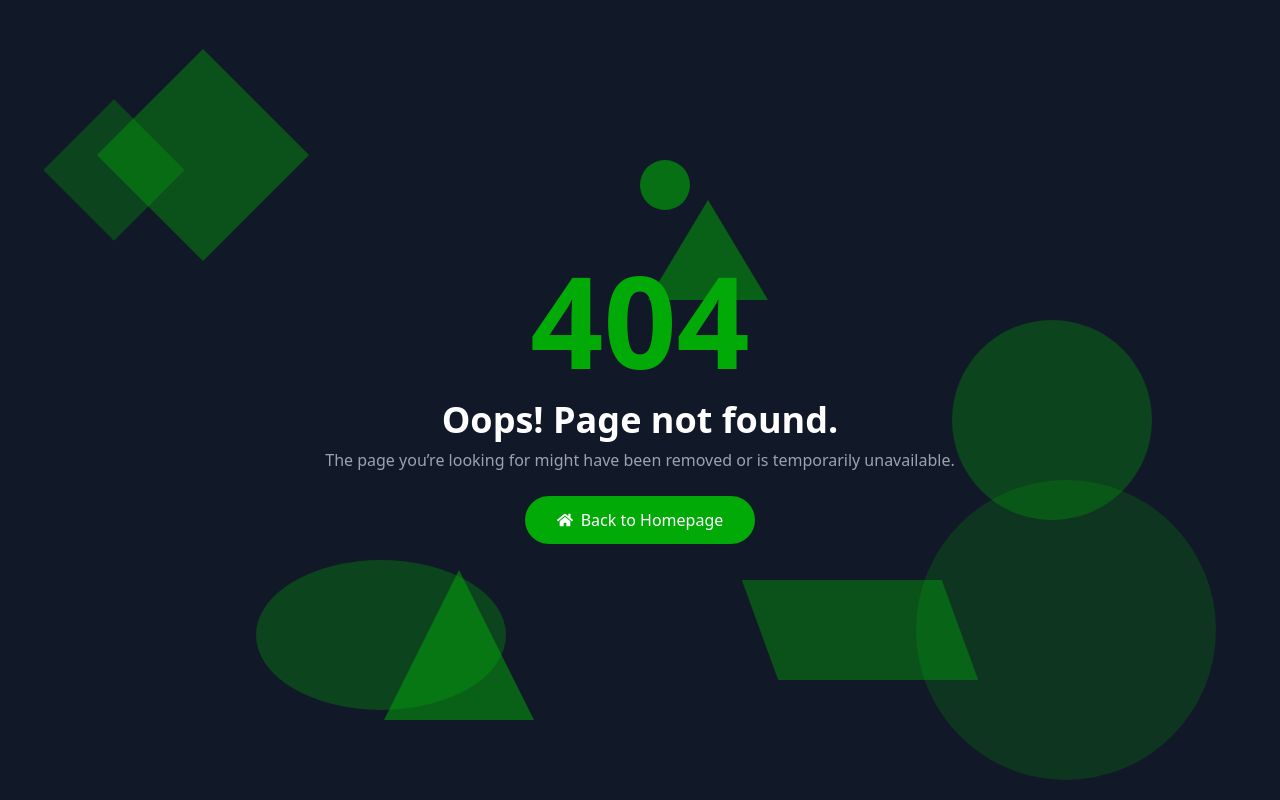
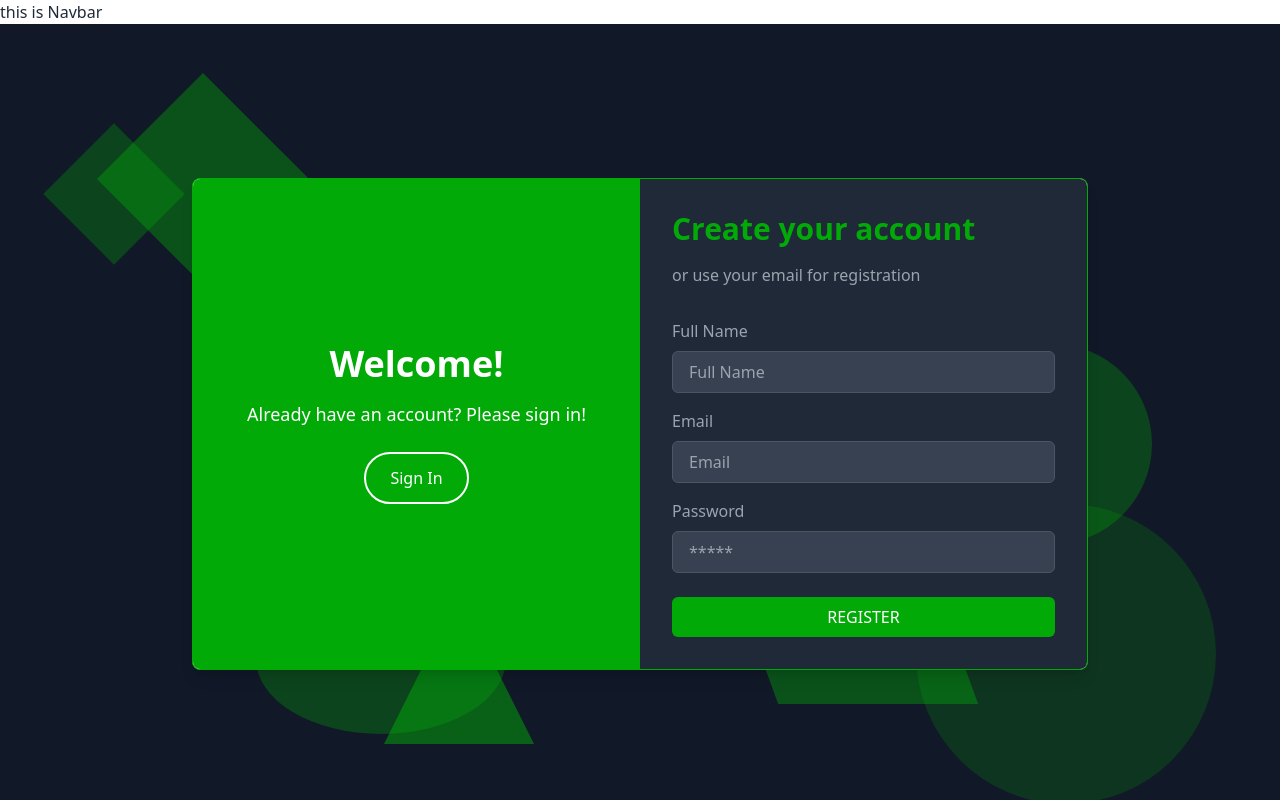
Before and after one commit to ferdousdevloper/global-news, a React (Create React App) app: page /register in a window 1280 px wide. Before the commit this address had no page. Shown: the top 800 px of the page. Built offline with nearby package versions, Linux system fonts and the light colour scheme.

Commit message:
register page updated

```diff
--- a/src/Components/Home/NewsSection.tsx
+++ b/src/Components/Home/NewsSection.tsx
@@ -24,9 +24,9 @@ const NewsSection: React.FC = () => {
 
   return (
     <div className="container mx-auto my-10" style={{ width: '85%' }}>
-      <div className="flex flex-col lg:flex-row gap-6">
+      <div className="flex flex-col lg:flex-row gap-5">
         {/* Left side: 75% width, all news */}
-        <div className="lg:w-9/12 w-full">
+        <div className="lg:w-9/12 w-full bg-slate-900 p-5 rounded-xl">
         <h2 className="text-3xl font-bold mb-4">All News</h2>
           <div className="grid grid-cols-1 sm:grid-cols-2 gap-6">
             {allNews.map((item) => (
@@ -44,7 +44,7 @@ const NewsSection: React.FC = () => {
         </div>
 
         {/* Right side: 25% width, latest news */}
-        <div className="lg:w-3/12 w-full">
+        <div className="lg:w-3/12 w-full bg-slate-900 p-5 rounded-xl">
           <h2 className="text-2xl font-bold mb-4">Latest News</h2>
           <div className="space-y-6">
             {latestNews.map((item) => (
--- /dev/null
+++ b/src/Pages/RegisterPage.jsx
@@ -0,0 +1,92 @@
+import React from "react";
+import "./SignInPage.css"; // You can use the same CSS for shapes
+import { Link } from "react-router-dom";
+
+const RegisterPage = () => {
+  return (
+    <div className="relative min-h-screen flex items-center justify-center bg-gray-900 overflow-hidden font-montserrat">
+      {/* Register Container */}
+      <div className="relative flex  w-full max-w-4xl bg-white rounded-lg shadow-lg overflow-hidden z-10 border border-[#02AA08]">
+        {/* Left Side - Sign In */}
+        <div className="w-1/2 bg-[#02AA08] p-8 flex flex-col justify-center items-center">
+          <h2 className="text-white text-4xl font-bold">Welcome!</h2>
+          <p className="text-white mt-4 text-lg">
+            Already have an account? Please sign in!
+          </p>
+          <button className="mt-6 px-6 py-3 border-2 border-white text-white rounded-full hover:bg-white hover:text-[#02AA08] transition">
+            <Link to="/login">Sign In</Link>
+          </button>
+        </div>
+
+        {/* Right Side - Register */}
+        <div className="w-1/2 bg-gray-800 p-8 flex flex-col justify-center">
+          <h2 className="text-[#02AA08] text-3xl font-bold mb-4">
+            Create your account
+          </h2>
+          <p className="text-gray-400 mb-8">
+            or use your email for registration
+          </p>
+
+          {/* Name Input */}
+          <div className="mb-4">
+            <label className="block text-gray-400" htmlFor="name">
+              Full Name
+            </label>
+            <input
+              id="name"
+              type="text"
+              placeholder="Full Name"
+              className="w-full px-4 py-2 mt-2 bg-gray-700 text-white border border-gray-600 rounded-md focus:outline-none focus:ring-2 focus:ring-[#02AA08]"
+            />
+          </div>
+
+          {/* Email Input */}
+          <div className="mb-4">
+            <label className="block text-gray-400" htmlFor="email">
+              Email
+            </label>
+            <input
+              id="email"
+              type="email"
+              placeholder="Email"
+              className="w-full px-4 py-2 mt-2 bg-gray-700 text-white border border-gray-600 rounded-md focus:outline-none focus:ring-2 focus:ring-[#02AA08]"
+            />
+          </div>
+
+          {/* Password Input */}
+          <div className="mb-6">
+            <label className="block text-gray-400" htmlFor="password">
+              Password
+            </label>
+            <input
+              id="password"
+              type="password"
+              placeholder="*****"
+              className="w-full px-4 py-2 mt-2 bg-gray-700 text-white border border-gray-600 rounded-md focus:outline-none focus:ring-2 focus:ring-[#02AA08]"
+            />
+          </div>
+
+          {/* Register Button */}
+          <button className="w-full py-2 bg-[#02AA08] text-white rounded-md hover:bg-green-400 transition">
+            REGISTER
+          </button>
+        </div>
+      </div>
+
+      {/* Background Shapes */}
+      <div className="absolute inset-0 z-0">
+        <div className="bg-rectangle"></div>
+        <div className="bg-ellipse"></div>
+        <div className="bg-polygon"></div>
+        <div className="bg-circle-small"></div>
+        <div className="bg-circle-large"></div>
+        <div className="bg-triangle"></div>
+        <div className="bg-diamond"></div>
+        <div className="bg-parallelogram"></div>
+        <div className="bg-oval"></div>
+      </div>
+    </div>
+  );
+};
+
+export default RegisterPage;
--- a/src/Pages/SignInPage.jsx
+++ b/src/Pages/SignInPage.jsx
@@ -1,5 +1,6 @@
 import React from 'react';
 import './SignInPage.css'; // Import custom CSS for shapes
+import { Link } from 'react-router-dom';
 
 
 
@@ -15,7 +16,7 @@ const SignInPage = () => {
           <h2 className="text-white text-4xl font-bold">Welcome Back!</h2>
           <p className="text-white mt-4 text-lg">Don't have any account? Please register!!</p>
           <button className="mt-6 px-6 py-3 border-2 border-white text-white rounded-full hover:bg-white hover:text-[#02AA08] transition">
-            Register
+            <Link to="/register">Register</Link>
           </button>
         </div>
 
--- a/src/Root.tsx
+++ b/src/Root.tsx
@@ -4,6 +4,7 @@ import Main from "./LayOut/Main";
 import Home from "./Pages/Home";
 import ErrorPage from "./Pages/ErrorPage";
 import SignInPage from "./Pages/SignInPage";
+import RegisterPage from "./Pages/RegisterPage";
 
 const Root = createBrowserRouter([
   {
@@ -19,6 +20,10 @@ const Root = createBrowserRouter([
         path: "/login",
         element: <SignInPage></SignInPage>,
       },
+      {
+        path: "/register",
+        element: <RegisterPage></RegisterPage>,
+      },
     ],
   },
 ]);
```
